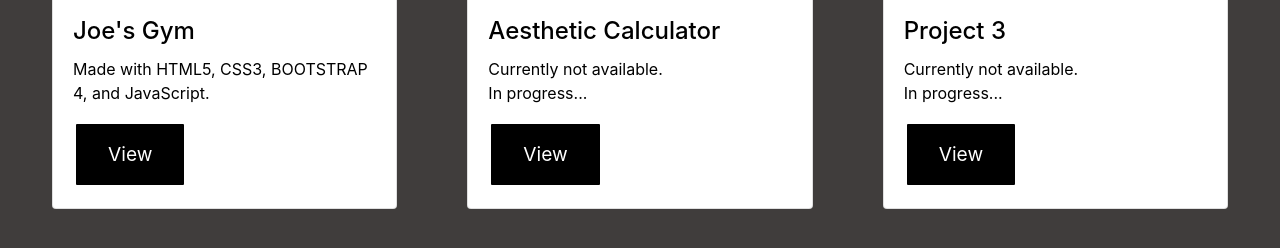
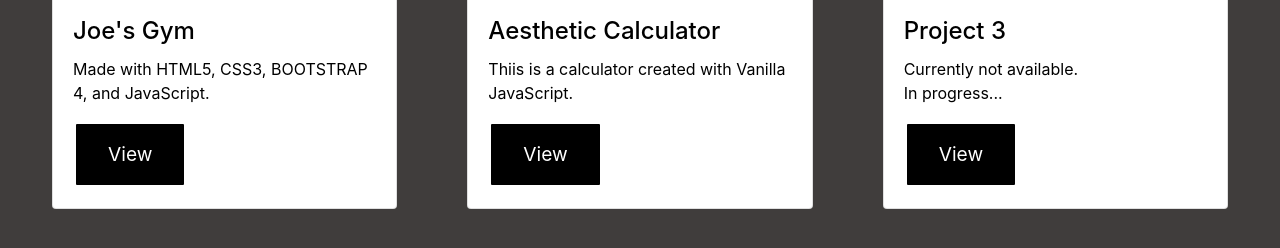
Before and after one commit to nathanfanelli/portfolio, a plain HTML site: page index.html in a window 1280 px wide. Shown: the part 2675-2923 px from the top of the page. Drawn offline with nearby package versions, Linux system fonts and the light colour scheme.

Commit message:
Update index.html

```diff
--- a/index.html
+++ b/index.html
@@ -150,7 +150,7 @@
 					<div class="card-body">
 						<h4 class="card-title">Aesthetic Calculator</h4>
 
-						<p class="card-text">Currently not available.<br>In progress...</p>
+						<p class="card-text">Thiis is a calculator created with Vanilla JavaScript.</p>
 						<a href="https://aestheticcalculator.netlify.com" class="btn btn-primary">View</a>
 					</div>
 				</div>
```
